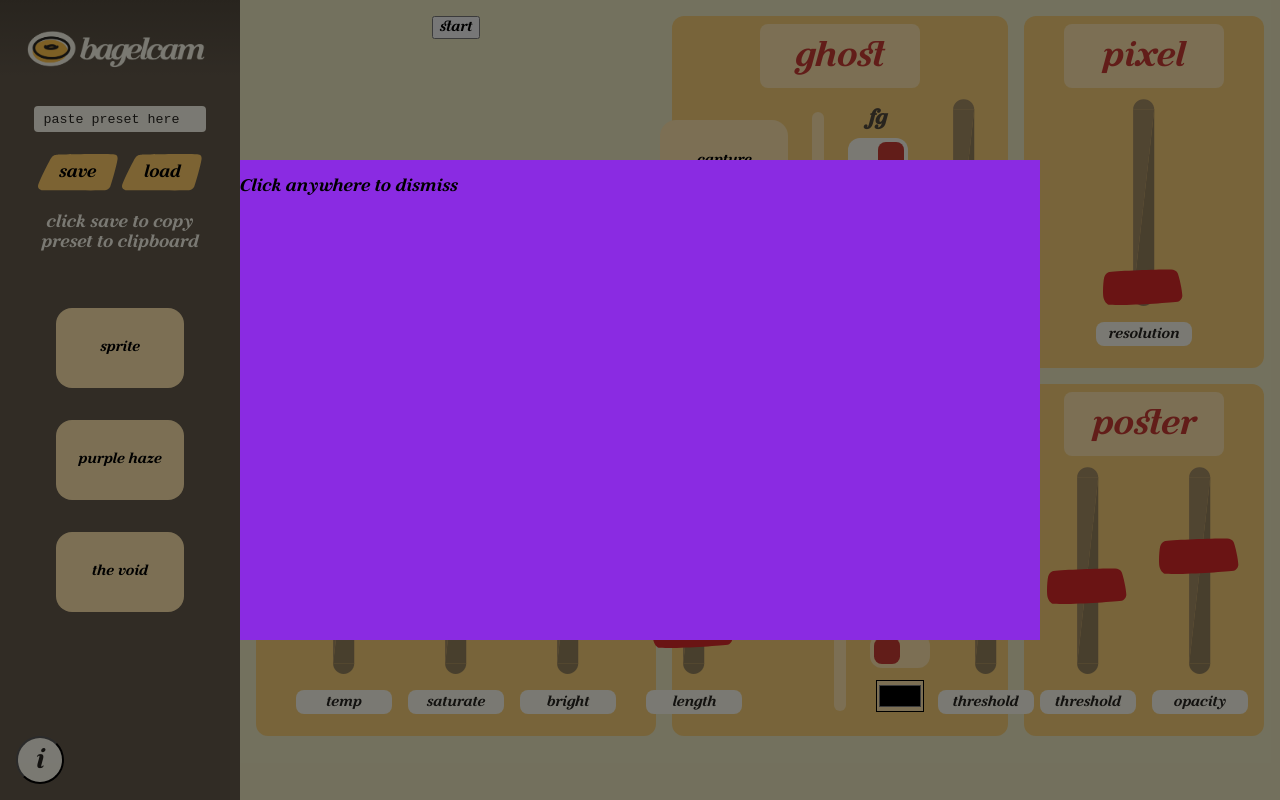
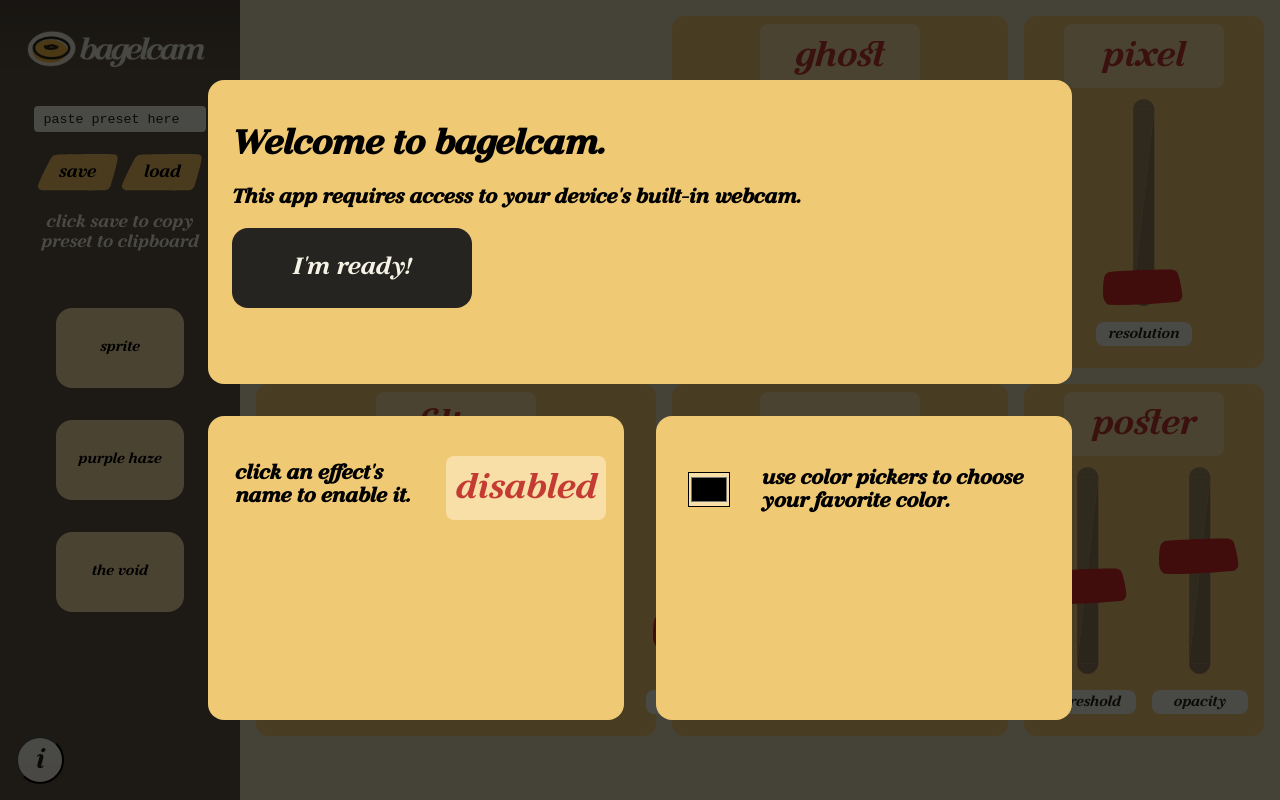
Before and after one commit to brettennis/bagelcam, a Svelte app: page / in a window 1280 px wide. Built offline with nearby package versions, Linux system fonts and the light colour scheme.

Commit message:
added tutorial modal

```diff
--- a/src/Control.svelte
+++ b/src/Control.svelte
@@ -425,10 +425,6 @@ function distSq(x1, y1, z1, x2, y2, z2) {
         <h3>loading...</h3>
         {/if}
 
-        {#if !streaming}
-        <button class="button2" on:click={init}>start</button>
-        {/if}
-
         <!-- svelte-ignore a11y-media-has-caption -->
         <video
             bind:this={v_in}  id="v_in"
@@ -502,7 +498,10 @@ function distSq(x1, y1, z1, x2, y2, z2) {
         <label class="tgl-btn" for="tgl-ghost"
             data-tg-off="ghost" data-tg-on="ghost!"></label>
         <div class="effect-inner">
-            <button class="button3" on:click={ghost_doCapture}>capture</button>
+            <div class="ghost-container-1">
+                <button class="button3" on:click={ghost_doCapture}>capture</button>
+                <p>move out of frame, click capture, then reenter frame</p>
+            </div>
 
             <div class="divider"></div>
 
@@ -753,6 +752,15 @@ function distSq(x1, y1, z1, x2, y2, z2) {
     transform: rotateY(20deg);
 }
 
+.ghost-container-1 {
+    width: 10rem;
+    display: flex;
+    flex-direction: column;
+    height: 100%;
+    align-items: center;
+    margin-left: 1.5rem;
+    text-align: center;
+}
 .ghost-container {
     /* background-color: aqua; */
     display: flex;
--- a/src/Modal.svelte
+++ b/src/Modal.svelte
@@ -1,19 +1,47 @@
 <script>
     export let showModal = true;
+    let tutorial_text_color;
 </script>
 
 {#if showModal}
 <!-- svelte-ignore a11y-click-events-have-key-events -->
-<div class="backdrop" on:click>
+<div class="backdrop">
     <div class="modal">
-        <p> Click anywhere to dismiss </p>
+        <div class="welcome">
+            <h1>Welcome to bagelcam.</h1>
+            <h3>
+                This app requires access to
+                your device's built-in webcam.
+            </h3>
+            <button class="button-start" on:click>I'm ready!</button>
+        </div>
+        <div class="left">
+            <div class="left-container">
+                <h3 style="width:13rem">
+                    click an effect's name to enable it.
+                </h3>
+                <input class="effect-toggle"
+                    type="checkbox"     id="tgl-tut">
+                <label class="tgl-btn" for="tgl-tut"
+                    data-tg-off="disabled" data-tg-on="enabled!"></label>
+            </div>
+        </div>
+        <div class="right">
+            <div class="right-container">
+                <input type="color" bind:value={tutorial_text_color}>
+                <h3 style="color:{tutorial_text_color}">
+                    use color pickers to choose your favorite color.
+                </h3>
+            </div>
+        </div>
     </div>
 </div>
 {/if}
 
 <style>
+
 .backdrop {
-        background-color: rgba(0,0,0,.5);
+    background-color: rgba(0,0,0,.7);
     position: absolute;
     height: 100vh;
     width: 100vw;
@@ -24,8 +52,121 @@
 }
 
 .modal {
-        height: 30rem;
-        width: 50rem;
-        background-color: blueviolet;
+    height: 40rem;
+    width: 54rem;
+    display: grid;
+    grid-template-columns: repeat(5, 1fr);
+    grid-template-rows: repeat(5, 1fr);
+    grid-column-gap: 2rem;
+    grid-row-gap: 2rem;
+}
+
+.welcome {
+    width: 54rem;
+    height: 19rem;
+    grid-area: 1 / 1 / 2 / 3;
+    border-radius: 1rem;
+    background-color: var(--bagel-yellow);
+    padding: 1.5rem;
+}
+
+.left {
+    width: 26rem;
+    height: 19rem;
+    grid-area: 2 / 1 / 3 / 2;
+    border-radius: 1rem;
+    background-color: var(--bagel-yellow);
+    padding: 1rem;
+}
+
+.right {
+    width: 26rem;
+    height: 19rem;
+    grid-area: 2 / 2 / 3 / 3;
+    border-radius: 1rem;
+    background-color: var(--bagel-yellow);
+    padding: 1rem;
+}
+
+.button-start {
+    background-color: var(--black);
+    color: var(--white);
+    font-size: 1.4rem;
+    width: 15rem;
+    height: 5rem;
+    margin-bottom: 2rem;
+    border: 0;
+    border-radius: 1rem;
+    cursor: pointer;
+}
+
+.left-container {
+    display: flex;
+    padding: 0.7rem;
+}
+
+.right-container {
+    display: flex;
+    align-items: center;
+    gap: 2rem;
+    padding: 1rem;
+}
+
+input[type="color"] {
+    width: 4.2rem;
+    height: 2.2rem;
+    padding: 0;
+    background-color: var(--bagel-yellow-light);
+}
+
+.effect-toggle + .tgl-btn {
+    margin-left: 13.2rem;
+    margin-top: 0.8rem;
+    padding: 2px;
+    transition: all 0.2s ease;
+    font-family: sans-serif;
+    font-size: 2rem;
+    perspective: 400px;
+    position: absolute;
+    width: 10rem;
+    height: 2rem;
+    cursor: pointer;
+}
+.effect-toggle + .tgl-btn:after, .effect-toggle + .tgl-btn:before {
+    display: inline-block;
+    transition: all 0.4s ease;
+    width: 100%;
+    text-align: center;
+    line-height: 2em;
+    color: var(--bagel-red);
+    position: absolute;
+    top: 0;
+    left: 0;
+    -webkit-backface-visibility: hidden;
+            backface-visibility: hidden;
+    border-radius: .5rem;
+}
+.effect-toggle + .tgl-btn:after {
+    content: attr(data-tg-on);
+    background: var(--white);
+    transform: rotateY(-180deg);
+}
+.effect-toggle + .tgl-btn:before {
+    background: var(--bagel-yellow-light);
+    content: attr(data-tg-off);
+}
+.effect-toggle + .tgl-btn:active:before {
+    transform: rotateY(-20deg);
+}
+.effect-toggle:checked + .tgl-btn:before {
+    transform: rotateY(180deg);
+}
+.effect-toggle:checked + .tgl-btn:after {
+    transform: rotateY(0);
+    left: 0;
+    background: var(--white);
+}
+.effect-toggle:checked + .tgl-btn:active:after {
+    transform: rotateY(20deg);
 }
 </style>
--- a/src/Sidebar.svelte
+++ b/src/Sidebar.svelte
@@ -31,7 +31,7 @@
         presetConsole = "copied to clipboard!";
         setTimeout(() => {
             presetSaving = false;
-            presetConsole = "click save to copy current preset to clipboard";
+            presetConsole = defaultConsole;
         }, "3000");
     }
 
@@ -132,10 +132,6 @@
     margin-bottom: 2rem;
 }
 
-h1 {
-    font-size: 1.7rem;
-}
-
 .button-preset {
     background-color: var(--bagel-yellow-light);
     width: 8rem;
```
Also changed, not shown: public/build/bundle.css, public/build/bundle.js. Lines whose indentation alone changed are shown as unchanged.
